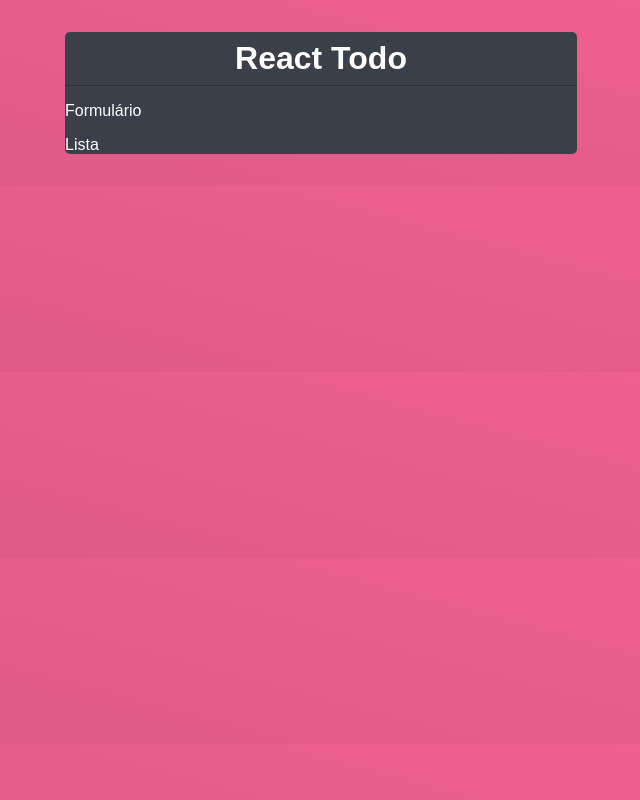
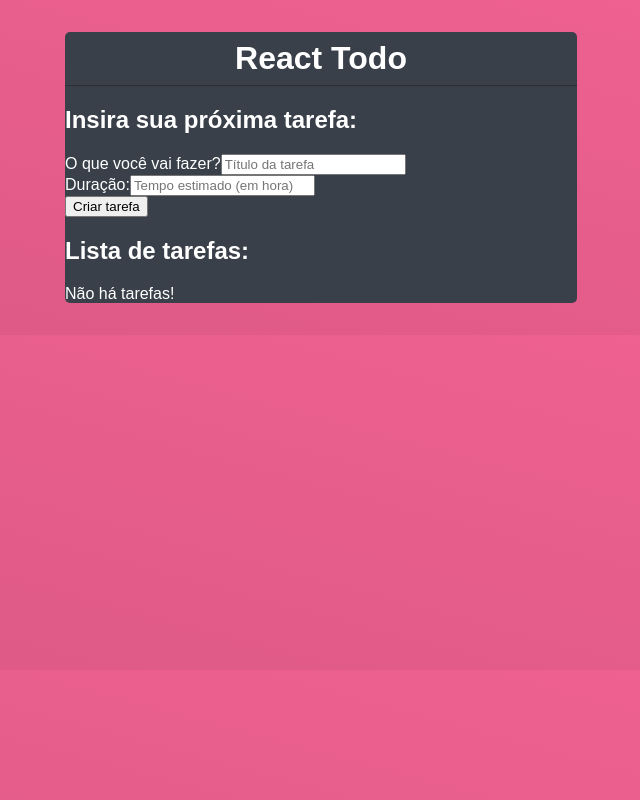
Before and after one commit to mig-ramos/todo-react, a React (Create React App) app: page / in a window 1280 px wide. Shown: the whole page, without its empty margins (319-959 px from the left). Built offline with nearby package versions, Linux system fonts and the light colour scheme.

Commit message:
Construindo formulario

```diff
--- a/src/App.js
+++ b/src/App.js
@@ -11,16 +11,61 @@
   const [todos, setTodos] = useState([]);
   const [loading, setLoading] = useState(false);
 
+  // Para não renderizar o formulário qdo clicar no botão
+  const handleSubmit = (e) => {
+    e.preventDefault();
+
+    // console.log(title);
+    // setTitle("");
+
+    const todo = {
+      id: Math.random(),
+      title,
+      time,
+      done: false,
+    };
+
+    // Envio para api
+    console.log(todo);
+
+    setTitle("");
+    setTime("");
+  };
+
   return (
     <div className="App">
     <div className='todo-header'>
       <h1>React Todo</h1>
     </div>
     <div className='form-todo'>
-      <p>Formulário</p>
+      <h2>Insira sua próxima tarefa:</h2>
+      <form onSubmit={handleSubmit}>
+        <div className='form-control'>
+          <label htmlFor='title'>O que você vai fazer?</label>
+          <input type="text"
+          name="title"
+          placeholder="Título da tarefa"
+          onChange={(e) => setTitle(e.target.value)}
+          value={title || ""}
+          required
+          />
+        </div>
+        <div className='form-control'>
+          <label htmlFor='time'>Duração:</label>
+          <input type="text"
+          name="time"
+          placeholder="Tempo estimado (em hora)"
+          onChange={(e) => setTime(e.target.value)}
+          value={time || ""}
+          required
+          />
+        </div>
+        <input type="submit" value="Criar tarefa" />
+      </form>
     </div>
     <div className='list-todo'>
-      <p>Lista</p>
+      <h2>Lista de tarefas:</h2>
+      {todos.length === 0 && <p>Não há tarefas!</p>}
     </div>
     </div>
   );
```
